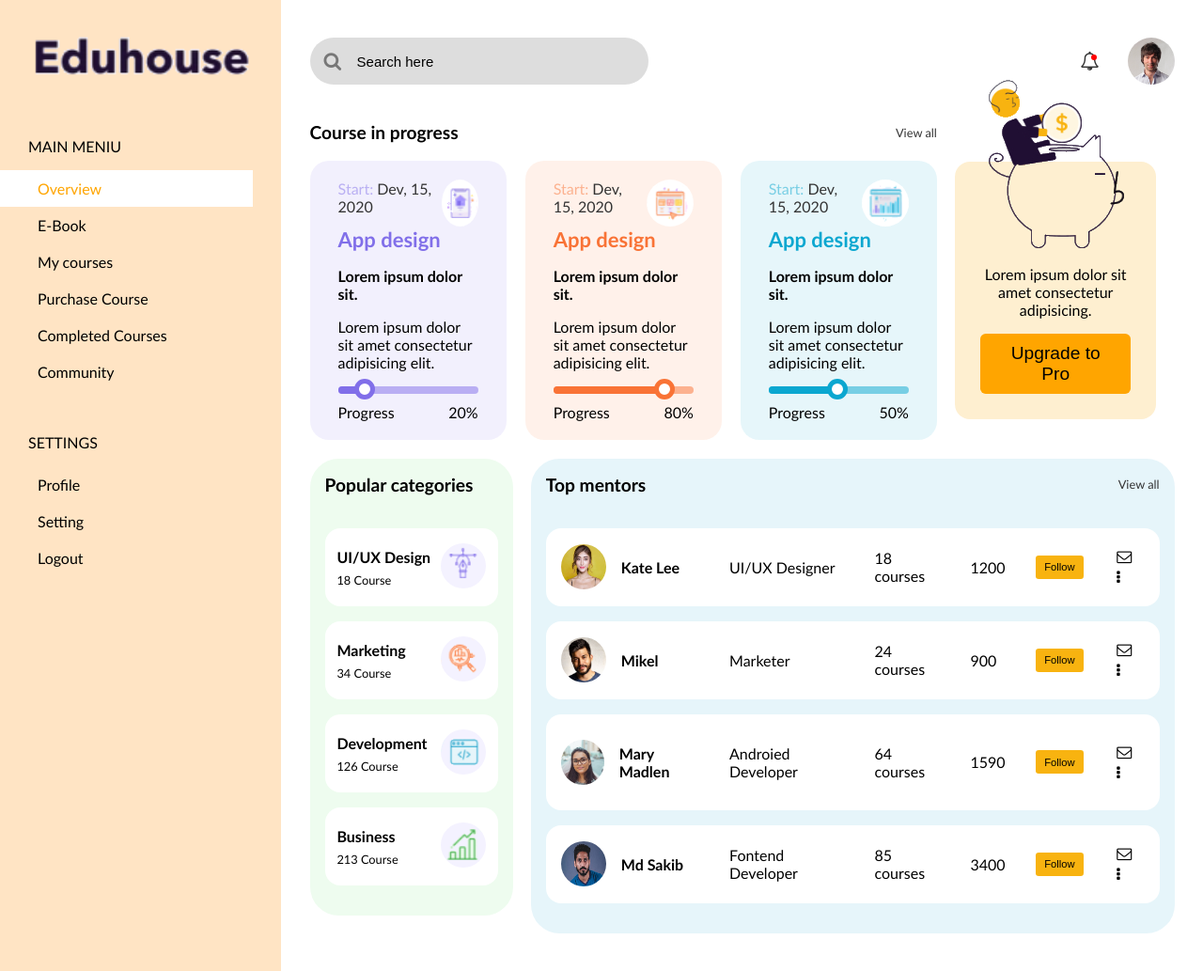
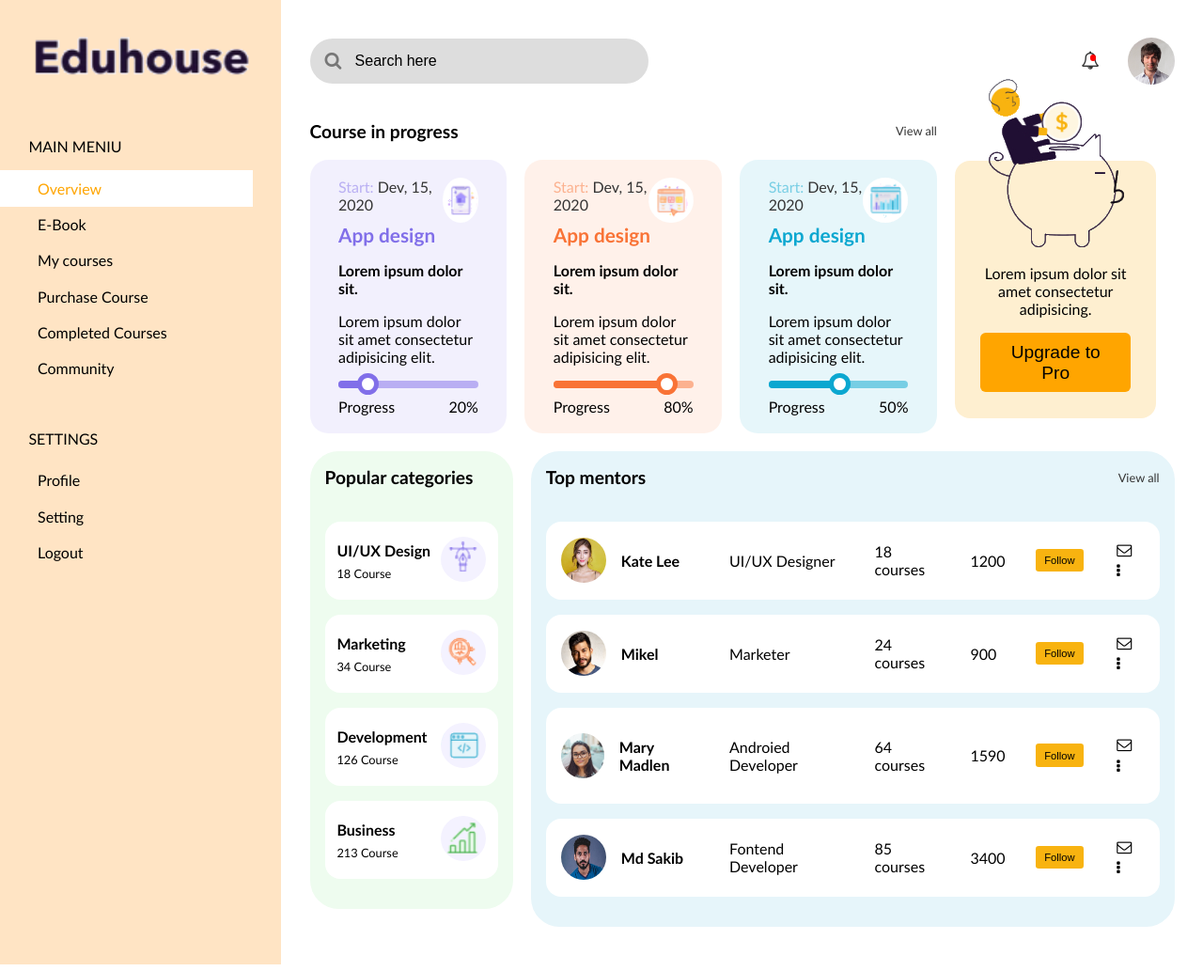
Before and after one commit to vitaliju/eduhouse, a website: page index.html in a window 1280 px wide. Shown: the whole page at 94% size. Drawn offline with Linux system fonts and the light colour scheme.

Commit message:
some file change

```diff
--- a/css/aside.css
+++ b/css/aside.css
@@ -1,20 +1,20 @@
 aside {
     display: flex;
     flex-direction: column;
-    gap: 40px;
-    padding: 30px;
-    padding-left: 0px;
+    gap: 2.5rem;
+    padding: 1.9rem;
+    padding-left: 0rem;
     background-color: bisque;
 }
 
 aside .logo {
-    margin-left: 30px;
+    margin-left: 1.9rem;
 }
 
 aside .main-nav {
     display: flex;
     flex-direction: column;
-    gap: 30px;
+    gap: 1.9rem;
 }
 
 aside .nav-group {
@@ -23,7 +23,7 @@ aside .nav-group {
 }
 
 aside .nav-group-title {
-    margin-left: 30px;
+    margin-left: 1.9rem;
     text-transform: uppercase;
 }
 
@@ -33,7 +33,7 @@ aside .nav-list {
 }
 
 aside .link {
-    padding: 10px 40px;
+    padding: 0.6rem 2.5rem;
     text-decoration: none;
     color: black;
 }
--- a/css/courses.css
+++ b/css/courses.css
@@ -9,7 +9,7 @@
 
 .course-list {
     display: flex;
-    gap: 20px;
+    gap: 1.2rem;
 }
 
 .course-list > .course {
@@ -20,9 +20,9 @@
     --color2: rgba(var(--cr), var(--cg), var(--cb), 0.1);
     --color3: rgba(var(--cr), var(--cg), var(--cb), 0.5);
     width: 100%;
-    padding: 20px 30px;
+    padding: 1.2rem 1.9rem;
     background-color: var(--color2);
-    border-radius: 20px;
+    border-radius: 1.2rem;
 }
 .course-list>.course.violet {
     --cr: 129;
@@ -55,8 +55,8 @@
 }
 
 .course .icon {
-    width: 50px;
-    height: 50px;
+    width: 3rem;
+    height: 3rem;
     background-color: #fff;
     border-radius: 50%;
 }
@@ -64,7 +64,7 @@
 .course > .title {
     margin: 0;
     font-weight: bold;
-    font-size: 22px;
+    font-size: 1.3rem;
     color: var(--color1);
 }
 
@@ -75,11 +75,11 @@
 .course > .progress-bar {
     display: flex;
     flex-direction: column;
-    gap: 10px;
+    gap: 0.6rem;
 }
 
 .progress-bar .progress {
-    --h: 8px;
+    --h: 0.5rem;
     width: 100%;
     height: var(--h);
     background-color: var(--color3);
@@ -107,14 +107,14 @@
 .progress-bar .values::after {
     content: '';
     display: block;
-    width: 12px;
-    height: 12px;
+    width: 0.8rem;
+    height: 0.8rem;
     background-color: #fff;
     border: 5px solid var(--color1);
     border-radius: 50%;
     position: absolute;
-    top: -8px;
-    right: -10px;
+    top: -0.5rem;
+    right: -0.8rem;
 }
 
 .progress-bar .value {
--- a/css/header.css
+++ b/css/header.css
@@ -3,7 +3,7 @@
     display: flex;
     justify-content: space-between;
     align-items: center;
-    margin-bottom: 20px;
+    margin-bottom: 1.2rem;
 }
 
 .form {
@@ -11,49 +11,49 @@
 }
 
 .form > input {
-    line-height: 20px;
-    font-size: 15px;
-    padding: 15px 20px 15px 50px;
-    height: 50px;
-    width: 360px;
+    line-height: 1.2rem;
+    font-size: 1rem;
+    padding: 1rem 1.2rem 1rem 3rem;
+    height: 3rem;
+    width: 22.5rem;
     border: none;
     background-color: #ddd;
-    border-radius: 25px;
+    border-radius: 1.5rem;
 }
 
 .user-block {
     display: flex;
     align-items: center;
-    gap: 30px;
+    gap: 1.9rem;
 }
 
 .notifications {
-    font-size: 20px;
+    font-size: 1.2rem;
     color: #333;
     position: relative;
 }
 
 .notifications > .buble {
-    height: 6px;
-    width: 6px;
+    height: 0.4rem;
+    width: 0.4rem;
     background-color: red;
     border-radius: 50%;
     position: absolute;
-    top: 3px;
-    right: 3px;
+    top: 0.2rem;
+    right: 0.2rem;
 }
 
 .avatar {
-    height: 50px;
+    height: 3.1rem;
     border-radius: 50%;
 }
 
 
 .form > .fa {
-    font-size: 20px;
-    line-height: 30px;
+    font-size: 1.2rem;
+    line-height: 1.9rem;
     color: #777;
     position: absolute;
-    top: 10px;
-    left: 15px;
+    top: 0.6rem;
+    left: 1rem;
 }
```
